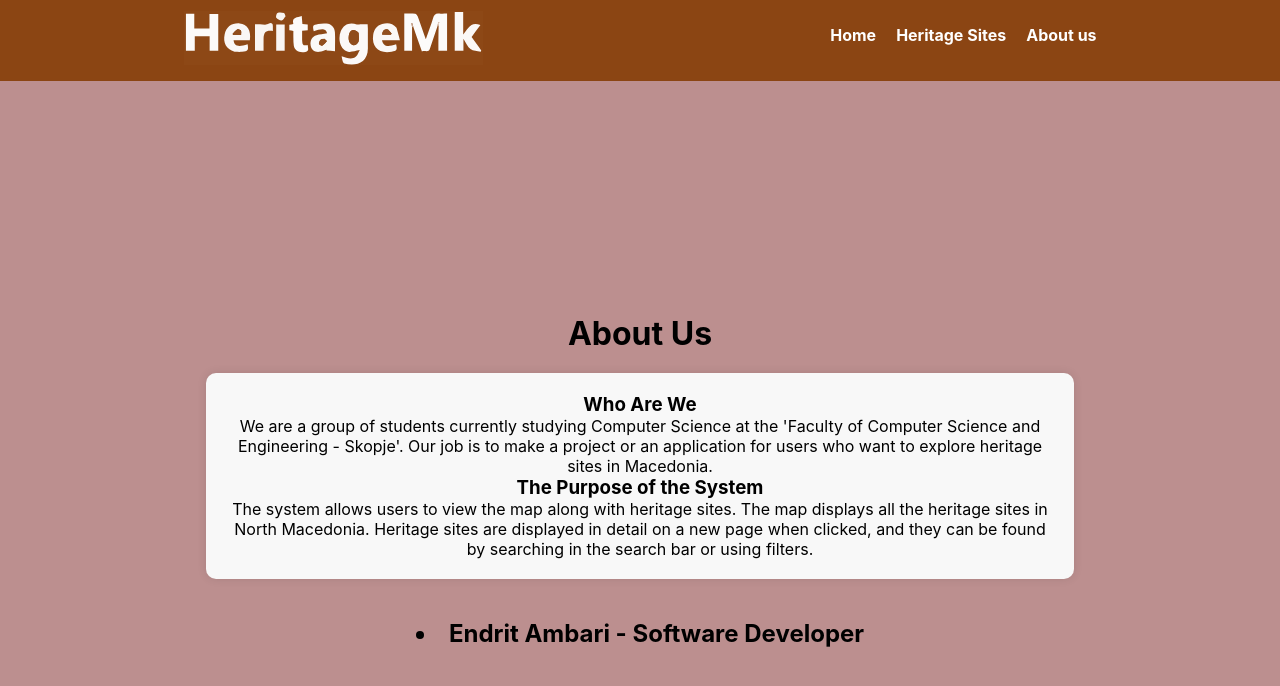
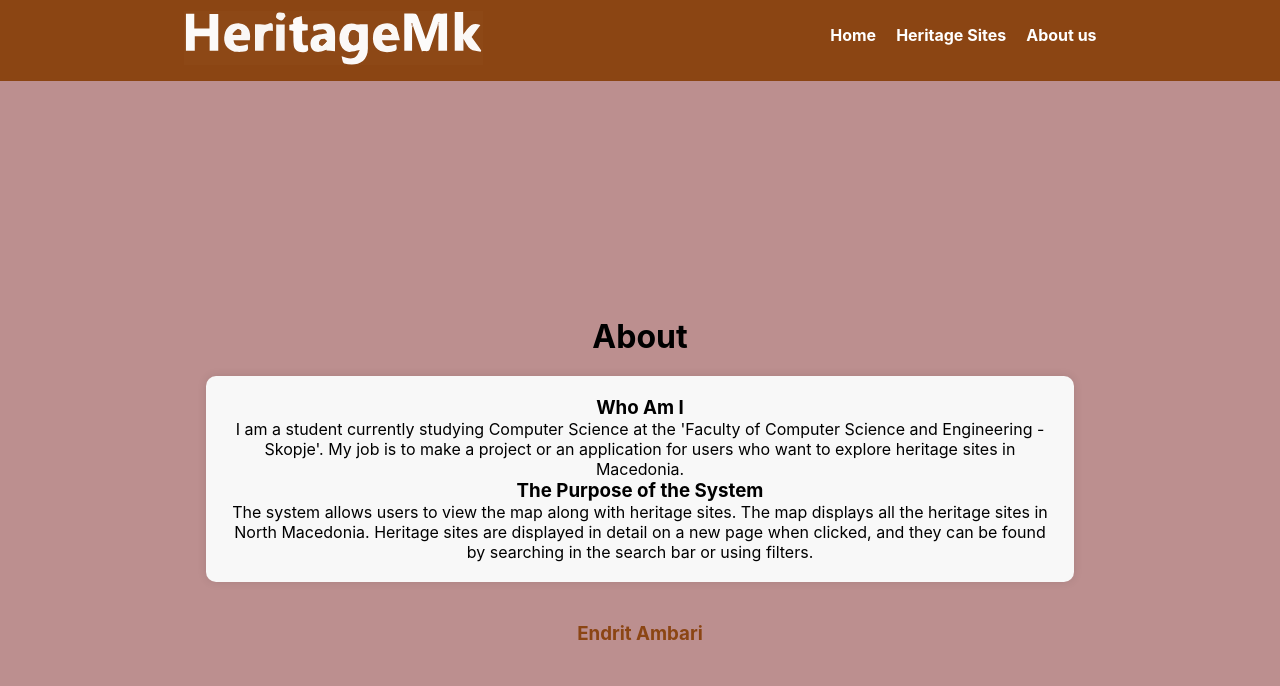
Before and after one commit to eambari/HeritageMacedonia, a React (Create React App) app in the folder frontend/: page /about in a window 1280 px wide. Shown: the top 686 px of the page. Built offline with nearby package versions, Linux system fonts and the light colour scheme.

Commit message:
Fixed about

```diff
--- a/frontend/src/about/About.css
+++ b/frontend/src/about/About.css
@@ -30,6 +30,7 @@
   width: 70%;
   text-align: center;
   margin-top: 20px;
+  color: saddlebrown;
 }
 
 ul {
--- a/frontend/src/about/About.js
+++ b/frontend/src/about/About.js
@@ -10,14 +10,14 @@ const About = () => {
     return (
         <div className='main-div'>
             <div>
-                <h1 className="header">About Us</h1>
+                <h1 className="header">About</h1>
             </div>
             <div className="text-header">
                 <div className="text-content">
-                    <h3>Who Are We</h3>
+                    <h3>Who Am I</h3>
                     <p>
-                        We are a group of students currently studying Computer Science at the
-                        'Faculty of Computer Science and Engineering - Skopje'. Our job is to make
+                        I am a student currently studying Computer Science at the
+                        'Faculty of Computer Science and Engineering - Skopje'. My job is to make
                         a project or an application for users who want to explore heritage sites in Macedonia.
                     </p>
                     <h3>The Purpose of the System</h3>
@@ -30,11 +30,11 @@ const About = () => {
                 </div>
             </div>
             <div className="team-section">
-                <h2>
+                <h3>
                     {teamMembers.map((member) => (
-                        <li key={member.id}>{`${member.name} - ${member.role}`}</li>
+                        <p key={member.id}>{`${member.name}`}</p>
                     ))}
-                </h2>
+                </h3>
             </div>
         </div>
     );
```
